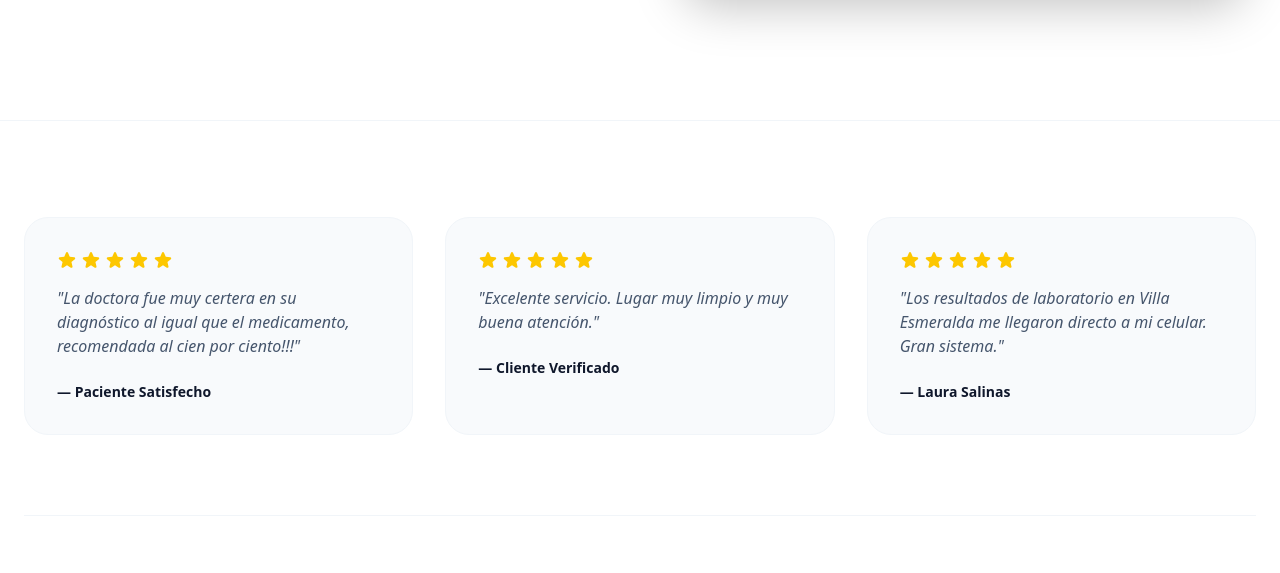
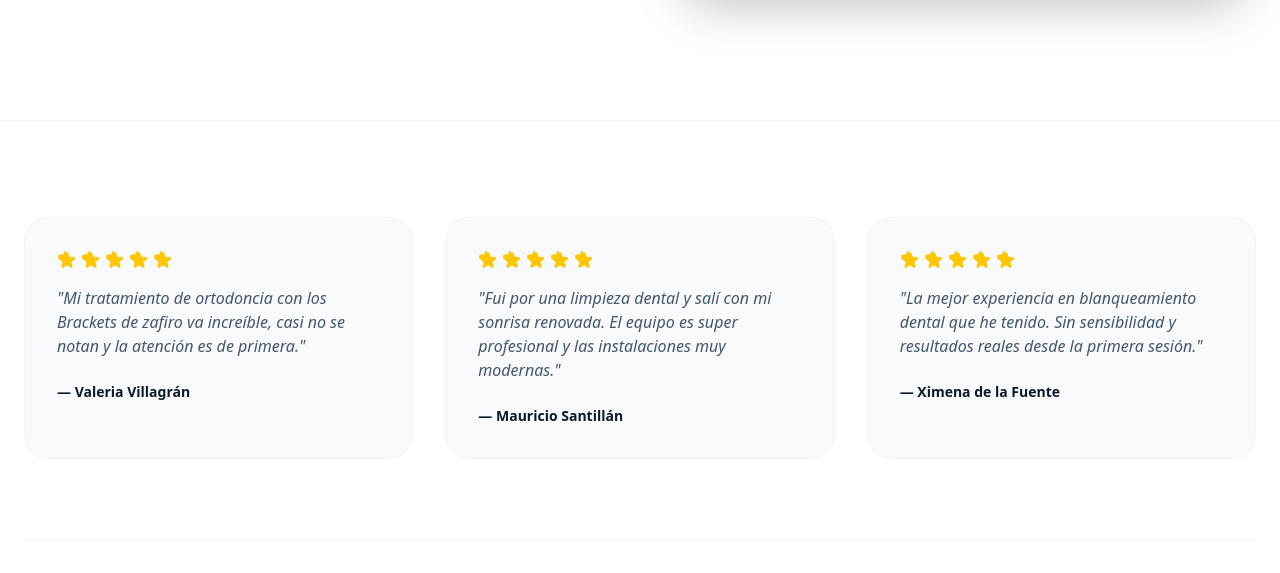
Before and after one commit to SaidHdz/MedicosExpress, an Astro site: page / in a window 1280 px wide. Shown: the part 4962-5535 px from the top of the page. Built offline with nearby package versions, Linux system fonts and the light colour scheme; Astro itself is replaced by a stand-in of ours.

Commit message:
fix: actualizar enlace de Google Maps y dirección de sucursal dental

```diff
--- a/src/components/Footer.astro
+++ b/src/components/Footer.astro
@@ -11,34 +11,34 @@ const currentYear = new Date().getFullYear();
 				<div class="flex gap-1 text-yellow-400 mb-4">
 					{[1, 2, 3, 4, 5].map(() => (
 						<svg xmlns="http://www.w3.org/2000/svg" viewBox="0 0 24 24" fill="currentColor" class="w-5 h-5">
-							<path fill-rule="evenodd" d="M10.788 3.21c.448-1.077 1.976-1.077 2.424 0l2.082 5.007 5.404.433c1.164.093 1.636 1.545.749 2.305l-4.117 3.527 1.257 5.273c.271 1.136-.964 2.033-1.96 1.425L12 18.354 7.373 21.18c-.996.608-2.231-.29-1.96-1.425l1.257-5.273-4.117-3.527c-.887-.76-.415-2.212.749-2.305l5.404-.433 2.082-5.006z" clip-rule="evenodd" />
+							<path fill-rule="evenodd" d="M10.788 3.21c.448-1.077 1.976-1.077 2.424 0l2.082 5.007 5.404.433c1.164.093 1.636 1.545.749 2.305l-4.117 3.527 1.257 5.273c.271 1.136-.964 2.033-1.96 1.425L12 18.354 7.373 21.18c-.996.608-2.231-.29-1.96-1.425l1.257-5.273-4.117-3.527-.887-.76-.415-2.212.749-2.305l5.404-.433 2.082-5.006z" clip-rule="evenodd" />
 						</svg>
 					))}
 				</div>
-				<p class="text-slate-600 dark:text-slate-300 italic mb-6">"La doctora fue muy certera en su diagnóstico al igual que el medicamento, recomendada al cien por ciento!!!"</p>
-				<p class="text-sm font-bold text-slate-900 dark:text-white">— Paciente Satisfecho</p>
+				<p class="text-slate-600 dark:text-slate-300 italic mb-6">"Mi tratamiento de ortodoncia con los Brackets de zafiro va increíble, casi no se notan y la atención es de primera."</p>
+				<p class="text-sm font-bold text-slate-900 dark:text-white">— Valeria Villagrán</p>
 			</div>
 			<div class="p-8 bg-slate-50 dark:bg-slate-900 rounded-3xl border border-slate-100 dark:border-slate-800">
 				<div class="flex gap-1 text-yellow-400 mb-4">
 					{[1, 2, 3, 4, 5].map(() => (
 						<svg xmlns="http://www.w3.org/2000/svg" viewBox="0 0 24 24" fill="currentColor" class="w-5 h-5">
-							<path fill-rule="evenodd" d="M10.788 3.21c.448-1.077 1.976-1.077 2.424 0l2.082 5.007 5.404.433c1.164.093 1.636 1.545.749 2.305l-4.117 3.527 1.257 5.273c.271 1.136-.964 2.033-1.96 1.425L12 18.354 7.373 21.18c-.996.608-2.231-.29-1.96-1.425l1.257-5.273-4.117-3.527c-.887-.76-.415-2.212.749-2.305l5.404-.433 2.082-5.006z" clip-rule="evenodd" />
+							<path fill-rule="evenodd" d="M10.788 3.21c.448-1.077 1.976-1.077 2.424 0l2.082 5.007 5.404.433c1.164.093 1.636 1.545.749 2.305l-4.117 3.527 1.257 5.273c.271 1.136-.964 2.033-1.96 1.425L12 18.354 7.373 21.18c-.996.608-2.231-.29-1.96-1.425l1.257-5.273-4.117-3.527-.887-.76-.415-2.212.749-2.305l5.404-.433 2.082-5.006z" clip-rule="evenodd" />
 						</svg>
 					))}
 				</div>
-				<p class="text-slate-600 dark:text-slate-300 italic mb-6">"Excelente servicio. Lugar muy limpio y muy buena atención."</p>
-				<p class="text-sm font-bold text-slate-900 dark:text-white">— Cliente Verificado</p>
+				<p class="text-slate-600 dark:text-slate-300 italic mb-6">"Fui por una limpieza dental y salí con mi sonrisa renovada. El equipo es super profesional y las instalaciones muy modernas."</p>
+				<p class="text-sm font-bold text-slate-900 dark:text-white">— Mauricio Santillán</p>
 			</div>
 			<div class="p-8 bg-slate-50 dark:bg-slate-900 rounded-3xl border border-slate-100 dark:border-slate-800">
 				<div class="flex gap-1 text-yellow-400 mb-4">
 					{[1, 2, 3, 4, 5].map(() => (
 						<svg xmlns="http://www.w3.org/2000/svg" viewBox="0 0 24 24" fill="currentColor" class="w-5 h-5">
-							<path fill-rule="evenodd" d="M10.788 3.21c.448-1.077 1.976-1.077 2.424 0l2.082 5.007 5.404.433c1.164.093 1.636 1.545.749 2.305l-4.117 3.527 1.257 5.273c.271 1.136-.964 2.033-1.96 1.425L12 18.354 7.373 21.18c-.996.608-2.231-.29-1.96-1.425l1.257-5.273-4.117-3.527c-.887-.76-.415-2.212.749-2.305l5.404-.433 2.082-5.006z" clip-rule="evenodd" />
+							<path fill-rule="evenodd" d="M10.788 3.21c.448-1.077 1.976-1.077 2.424 0l2.082 5.007 5.404.433c1.164.093 1.636 1.545.749 2.305l-4.117 3.527 1.257 5.273c.271 1.136-.964 2.033-1.96 1.425L12 18.354 7.373 21.18c-.996.608-2.231-.29-1.96-1.425l1.257-5.273-4.117-3.527-.887-.76-.415-2.212.749-2.305l5.404-.433 2.082-5.006z" clip-rule="evenodd" />
 						</svg>
 					))}
 				</div>
-				<p class="text-slate-600 dark:text-slate-300 italic mb-6">"Los resultados de laboratorio en Villa Esmeralda me llegaron directo a mi celular. Gran sistema."</p>
-				<p class="text-sm font-bold text-slate-900 dark:text-white">— Laura Salinas</p>
+				<p class="text-slate-600 dark:text-slate-300 italic mb-6">"La mejor experiencia en blanqueamiento dental que he tenido. Sin sensibilidad y resultados reales desde la primera sesión."</p>
+				<p class="text-sm font-bold text-slate-900 dark:text-white">— Ximena de la Fuente</p>
 			</div>
 		</div>
 
@@ -52,7 +52,7 @@ const currentYear = new Date().getFullYear();
 				<div class="flex flex-col gap-3">
 					<div class="flex items-center justify-center md:justify-start gap-2 text-slate-500 dark:text-slate-400 font-bold text-sm">
 						<Icon name="lucide:map-pin" class="w-5 h-5 text-[#00AEEF]" />
-						Reynosa, Tamaulipas, México
+						Parque Alcala #632, Balcones de Alcala, Reynosa
 					</div>
 					<div class="flex items-center justify-center md:justify-start gap-2 text-slate-500 dark:text-slate-400 font-bold text-sm">
 						<Icon name="lucide:shield-check" class="w-5 h-5 text-[#00AEEF]" />
@@ -77,7 +77,7 @@ const currentYear = new Date().getFullYear();
 			<!-- Derecha: Social y Créditos -->
 			<div class="flex flex-col items-center md:items-end gap-6">
 				<div class="flex gap-6 text-slate-400 dark:text-slate-500">
-					<a href="#" class="hover:text-[#00AEEF] transition-colors"><Icon name="lucide:facebook" class="w-6 h-6" /></a>
+					<a href="https://www.facebook.com/SmylifeDental01/" target="_blank" class="hover:text-[#00AEEF] transition-colors"><Icon name="lucide:facebook" class="w-6 h-6" /></a>
 					<a href="#" class="hover:text-[#00AEEF] transition-colors"><Icon name="lucide:instagram" class="w-6 h-6" /></a>
 					<a href="#" class="hover:text-[#00AEEF] transition-colors"><Icon name="lucide:mail" class="w-6 h-6" /></a>
 				</div>
--- a/src/pages/index.astro
+++ b/src/pages/index.astro
@@ -185,11 +185,11 @@ const heroImage = "https://images.unsplash.com/photo-1622253692010-333f2da6031d?
 					<div class="bg-white dark:bg-slate-900 p-10 rounded-[2.5rem] border border-slate-100 dark:border-slate-800 shadow-xl group flex flex-col items-center text-center max-w-lg w-full">
 						<div class="w-16 h-16 bg-[#00AEEF]/10 text-[#00AEEF] rounded-2xl flex items-center justify-center mb-6 group-hover:scale-110 transition-transform"><Icon name="lucide:map-pin" class="w-8 h-8" /></div>
 						<h4 class="text-2xl font-bold text-slate-900 dark:text-white mb-4">Sucursal Principal</h4>
-						<p class="text-slate-500 dark:text-slate-400 text-lg mb-8 leading-relaxed">Ave. Principal #123, Col. Centro, Reynosa, Tamaulipas</p>
+						<p class="text-slate-500 dark:text-slate-400 text-lg mb-8 leading-relaxed">Parque Alcala #632, FRACC. Balcones de Alcala, Reynosa, Mexico</p>
 						<div class="mb-10">
 							<div class="inline-flex items-center gap-2 text-sm font-bold text-green-600 dark:text-green-400 bg-green-50 dark:bg-green-900/20 px-4 py-2 rounded-full italic">Atención de Lunes a Sábado</div>
 						</div>
-						<a href="#" target="_blank" class="flex items-center justify-center gap-3 w-full py-5 bg-[#00AEEF] text-white rounded-2xl font-bold text-lg hover:bg-[#009ED9] transition-all shadow-lg shadow-[#00AEEF]/20">Ver en Google Maps <Icon name="lucide:external-link" class="w-5 h-5" /></a>
+						<a href="https://maps.app.goo.gl/VrSoEZ23bAQPcQUz7" target="_blank" class="flex items-center justify-center gap-3 w-full py-5 bg-[#00AEEF] text-white rounded-2xl font-bold text-lg hover:bg-[#009ED9] transition-all shadow-lg shadow-[#00AEEF]/20">Ver en Google Maps <Icon name="lucide:external-link" class="w-5 h-5" /></a>
 					</div>
 				</div>
 			</div>
```
